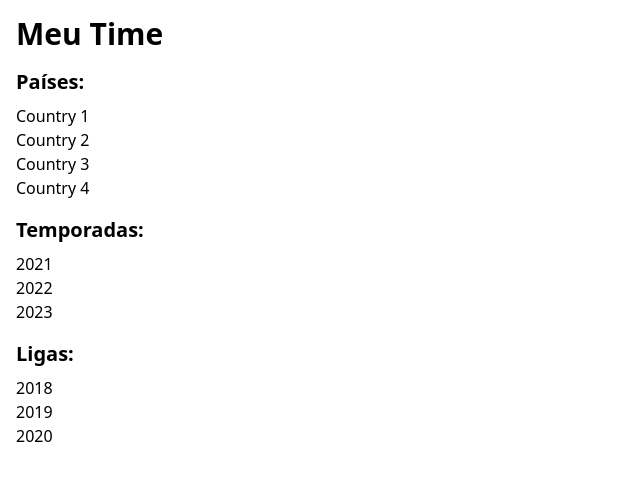
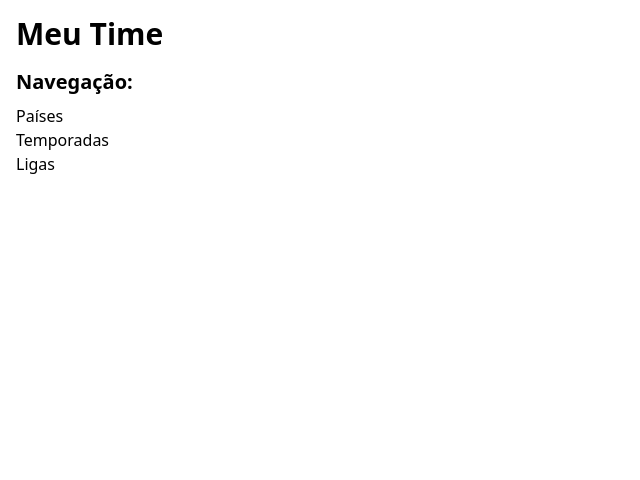
Before and after one commit to alaninhaisnthere/meu-time, a Next.js app: page / in a window 1280 px wide. Shown: the top 480 px of the page, without its empty margins (0-640 px from the left). Built offline with nearby package versions, Linux system fonts and the light colour scheme.

Commit message:
refatoração do index

```diff
--- a/src/pages/countries.tsx
+++ b/src/pages/countries.tsx
@@ -0,0 +1,62 @@
+import { useState, useEffect } from 'react';
+
+interface Country {
+  name: string;
+  country_id: string;
+}
+
+export default function CountriesPage() {
+  const [countries, setCountries] = useState<Country[]>([]);
+
+  useEffect(() => {
+    const fetchCountries = async () => {
+      try {
+        const response = {
+          data: {
+            response: [
+              {
+                name: 'Country 1',
+                country_id: '1',
+              },
+              {
+                name: 'Country 2',
+                country_id: '2',
+              },
+              {
+                name: 'Country 3',
+                country_id: '3',
+              },
+              {
+                name: 'Country 4',
+                country_id: '4',
+              },
+            ],
+          },
+        };
+        await new Promise((resolve) => setTimeout(resolve, 1000));
+        const countries: Country[] = response.data.response;
+        setCountries(countries);
+        console.log(countries);
+      } catch (error) {
+        console.error(error);
+      }
+    };
+
+    fetchCountries();
+  }, []);
+
+  return (
+    <div className="container mx-auto p-4">
+      <h1 className="text-3xl font-bold mb-4">Países</h1>
+
+      <div className="mb-4">
+        <h2 className="text-xl font-bold mb-2">Lista de países:</h2>
+        <ul>
+          {countries.map((country) => (
+            <li key={country.country_id}>{country.name}</li>
+          ))}
+        </ul>
+      </div>
+    </div>
+  );
+}
--- a/src/pages/index.tsx
+++ b/src/pages/index.tsx
@@ -1,150 +1,28 @@
-import { useState, useEffect } from 'react';
+import Link from 'next/link';
 
-interface Country {
-  name: string;
-  country_id: string;
-}
-
-interface Season {
-  year: string;
-  season_id: string;
-}
-
-interface League {
-  year: string;
-  league_id: string;
-}
-
-export default function Home() {
-  const [countries, setCountries] = useState<Country[]>([]);
-  const [seasons, setSeasons] = useState<Season[]>([]);
-  const [leagues, setLeagues] = useState<League[]>([]);
-
-  useEffect(() => {
-    const fetchCountries = async () => {
-      try {
-        const response = {
-          data: {
-            response: [
-              {
-                name: 'Country 1',
-                country_id: '1',
-              },
-              {
-                name: 'Country 2',
-                country_id: '2',
-              },
-              {
-                name: 'Country 3',
-                country_id: '3',
-              },
-              {
-                name: 'Country 4',
-                country_id: '4',
-              },
-            ],
-          },
-        };
-        await new Promise(resolve => setTimeout(resolve, 1000));
-        const countries: Country[] = response.data.response;
-        setCountries(countries);
-        console.log(countries);
-      } catch (error) {
-        console.error(error);
-      }
-    };
-
-    const fetchSeasons = async () => {
-      try {
-        const response = {
-          data: {
-            response: [
-              {
-                year: '2021',
-                season_id: '1',
-              },
-              {
-                year: '2022',
-                season_id: '2',
-              },
-              {
-                year: '2023',
-                season_id: '3',
-              },
-            ],
-          },
-        };
-        await new Promise(resolve => setTimeout(resolve, 1000));
-        const seasons: Season[] = response.data.response;
-        setSeasons(seasons);
-        console.log(seasons);
-      } catch (error) {
-        console.error(error);
-      }
-    };
-
-    const fetchLeagues = async () => {
-      try {
-        const response = {
-          data: {
-            response: [
-              {
-                year: '2018',
-                league_id: '1',
-              },
-              {
-                year: '2019',
-                league_id: '2',
-              },
-              {
-                year: '2020',
-                league_id: '3',
-              },
-            ],
-          },
-        };
-        await new Promise(resolve => setTimeout(resolve, 1000));
-        const leagues: League[] = response.data.response;
-        setLeagues(leagues);
-        console.log(leagues);
-      } catch (error) {
-        console.error(error);
-      }
-    };
-
-    fetchCountries();
-    fetchSeasons();
-    fetchLeagues();
-  }, []);
-
+export default function IndexPage() {
   return (
     <div className="container mx-auto p-4">
       <h1 className="text-3xl font-bold mb-4">Meu Time</h1>
 
       <div className="mb-4">
-        <h2 className="text-xl font-bold mb-2">Países:</h2>
+        <h2 className="text-xl font-bold mb-2">Navegação:</h2>
         <ul>
-          {countries.map((country) => (
-            <li key={country.country_id}>{country.name}</li>
-          ))}
-        </ul>
-      </div>
-
-      <div className="mb-4">
-        <h2 className="text-xl font-bold mb-2">Temporadas:</h2>
-        <ul>
-          {seasons.map((season) => (
-            <li key={season.season_id}>{season.year}</li>
-          ))}
-        </ul>
-      </div>
-
-      <div className="mb-4">
-        <h2 className="text-xl font-bold mb-2">Ligas:</h2>
-        <ul>
-          {leagues.map((league) => (
-            <li key={league.league_id}>{league.year}</li>
-          ))}
+          <li>
+            <Link href="/countries">
+              Países
+            </Link>
+          </li>
+          <li>
+            <Link href="/seasons">
+              Temporadas
+            </Link>
+          </li>
+          <li>
+            <Link href="/leagues">
+              Ligas
+            </Link>
+          </li>
         </ul>
       </div>
     </div>
--- a/src/pages/leagues.tsx
+++ b/src/pages/leagues.tsx
@@ -0,0 +1,58 @@
+import { useState, useEffect } from 'react';
+
+interface League {
+  year: string;
+  league_id: string;
+}
+
+export default function LeaguesPage() {
+  const [leagues, setLeagues] = useState<League[]>([]);
+
+  useEffect(() => {
+    const fetchLeagues = async () => {
+      try {
+        const response = {
+          data: {
+            response: [
+              {
+                year: '2018',
+                league_id: '1',
+              },
+              {
+                year: '2019',
+                league_id: '2',
+              },
+              {
+                year: '2020',
+                league_id: '3',
+              },
+            ],
+          },
+        };
+        await new Promise((resolve) => setTimeout(resolve, 1000));
+        const leagues: League[] = response.data.response;
+        setLeagues(leagues);
+        console.log(leagues);
+      } catch (error) {
+        console.error(error);
+      }
+    };
+
+    fetchLeagues();
+  }, []);
+
+  return (
+    <div className="container mx-auto p-4">
+      <h1 className="text-3xl font-bold mb-4">Ligas</h1>
+
+      <div className="mb-4">
+        <h2 className="text-xl font-bold mb-2">Lista de ligas:</h2>
+        <ul>
+          {leagues.map((league) => (
+            <li key={league.league_id}>{league.year}</li>
+          ))}
+        </ul>
+      </div>
+    </div>
+  );
+}
--- a/src/pages/seasons.tsx
+++ b/src/pages/seasons.tsx
@@ -0,0 +1,58 @@
+import { useState, useEffect } from 'react';
+
+interface Season {
+  year: string;
+  season_id: string;
+}
+
+export default function SeasonsPage() {
+  const [seasons, setSeasons] = useState<Season[]>([]);
+
+  useEffect(() => {
+    const fetchSeasons = async () => {
+      try {
+        const response = {
+          data: {
+            response: [
+              {
+                year: '2021',
+                season_id: '1',
+              },
+              {
+                year: '2022',
+                season_id: '2',
+              },
+              {
+                year: '2023',
+                season_id: '3',
+              },
+            ],
+          },
+        };
+        await new Promise((resolve) => setTimeout(resolve, 1000));
+        const seasons: Season[] = response.data.response;
+        setSeasons(seasons);
+        console.log(seasons);
+      } catch (error) {
+        console.error(error);
+      }
+    };
+
+    fetchSeasons();
+  }, []);
+
+  return (
+    <div className="container mx-auto p-4">
+      <h1 className="text-3xl font-bold mb-4">Temporadas</h1>
+
+      <div className="mb-4">
+        <h2 className="text-xl font-bold mb-2">Lista de temporadas:</h2>
+        <ul>
+          {seasons.map((season) => (
+            <li key={season.season_id}>{season.year}</li>
+          ))}
+        </ul>
+      </div>
+    </div>
+  );
+}
```
